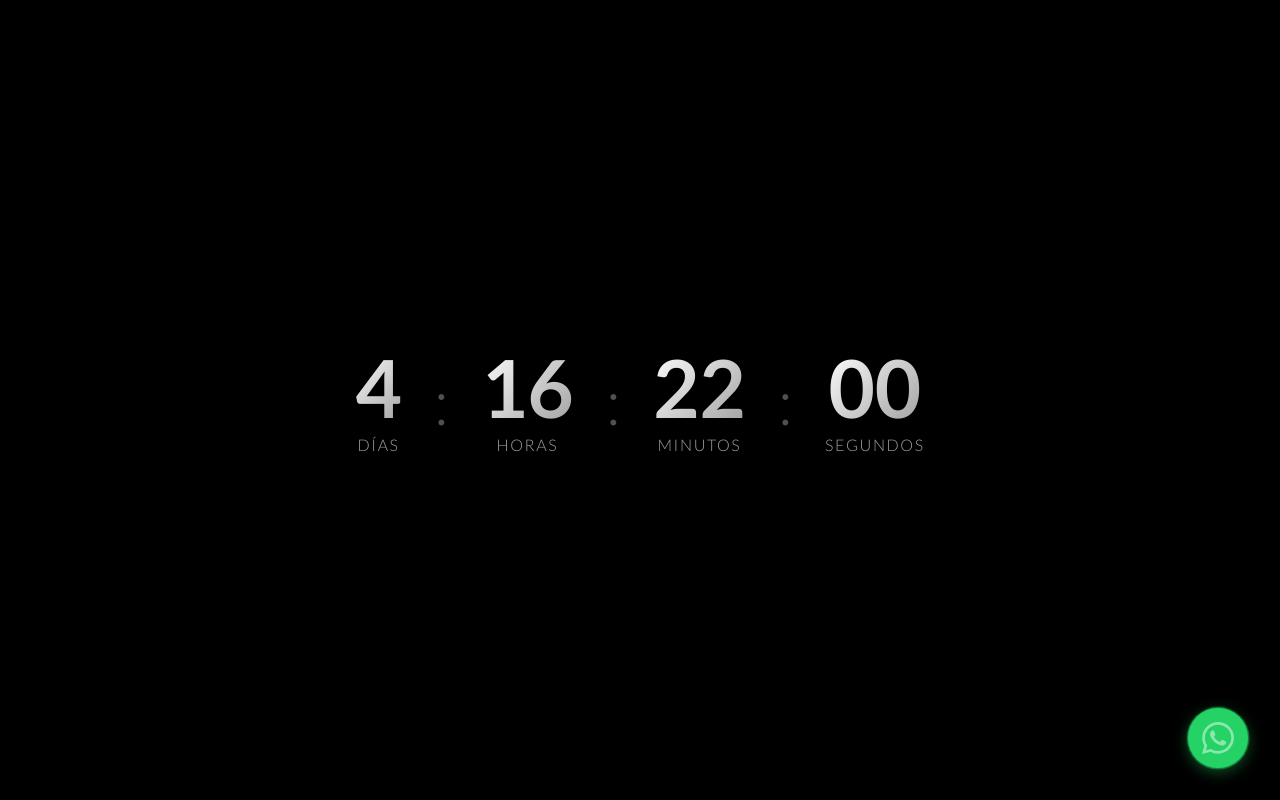
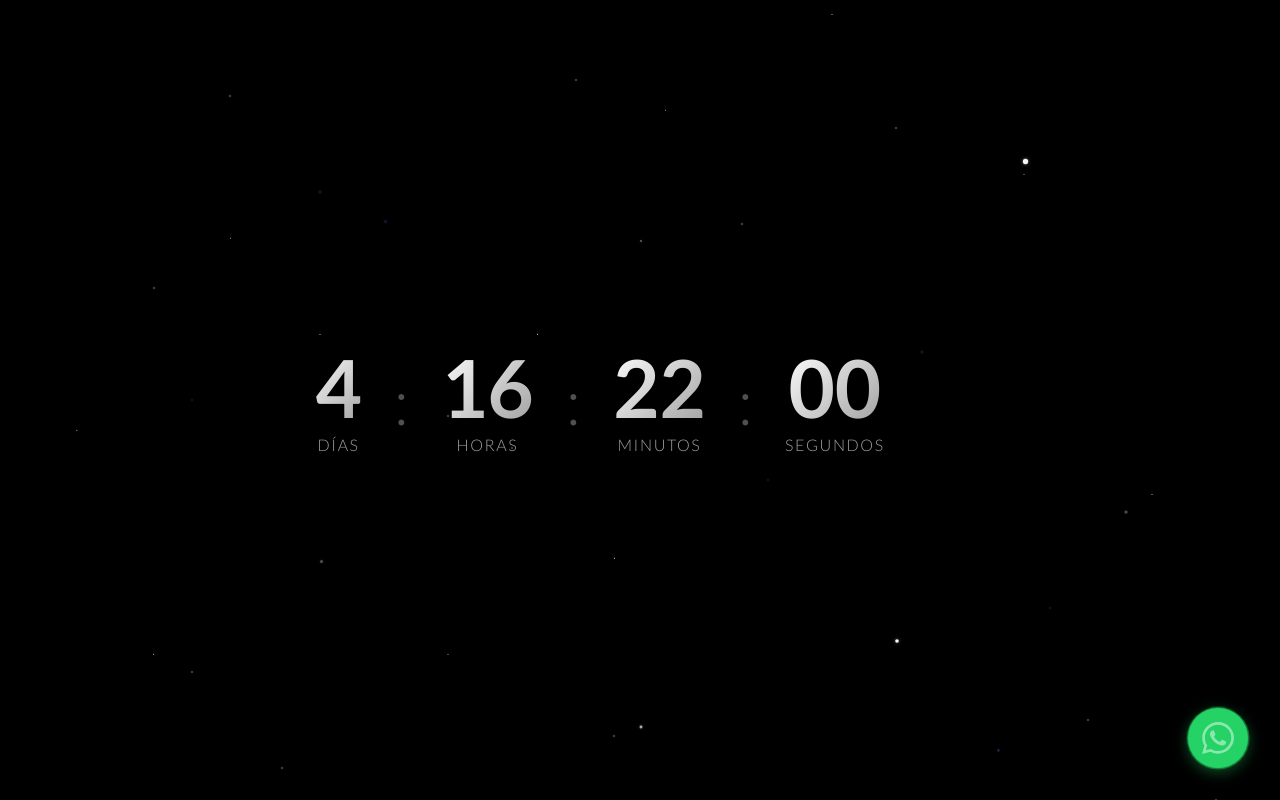
Before and after one commit to zcaraluna/s1mple_cloud, a Next.js app: page /bastian in a window 1280 px wide. Built offline with nearby package versions, Linux system fonts and the light colour scheme.

Commit message:
actualizacion de bastian

```diff
--- a/app/bastian/page.module.css
+++ b/app/bastian/page.module.css
@@ -2,10 +2,94 @@
   min-height: 100vh;
   background: #000;
   color: #fff;
-  display: flex;
-  align-items: center;
-  justify-content: center;
-  padding: 2rem 1rem;
+  padding: 0;
+  position: relative;
+  overflow-x: hidden;
+}
+
+.galaxyWrapper {
+  position: fixed;
+  top: 0;
+  left: 0;
+  width: 100vw;
+  height: 100vh;
+  pointer-events: none;
+  z-index: 0;
+  background: #000;
+  min-height: 200vh;
+  background-image:
+    radial-gradient(2px 2px at 20% 30%, rgba(255, 255, 255, 0.8), transparent),
+    radial-gradient(1px 1px at 50% 50%, rgba(255, 255, 255, 0.9), transparent),
+    radial-gradient(1px 1px at 80% 10%, rgba(255, 255, 255, 0.6), transparent),
+    radial-gradient(2px 2px at 40% 70%, rgba(46, 80, 144, 0.7), transparent),
+    radial-gradient(1px 1px at 10% 80%, rgba(255, 255, 255, 0.8), transparent),
+    radial-gradient(1px 1px at 90% 20%, rgba(255, 255, 255, 0.7), transparent),
+    radial-gradient(1px 1px at 15% 50%, rgba(255, 255, 255, 0.6), transparent),
+    radial-gradient(1px 1px at 60% 90%, rgba(255, 255, 255, 0.8), transparent),
+    radial-gradient(1px 1px at 35% 25%, rgba(255, 255, 255, 0.6), transparent),
+    radial-gradient(2px 2px at 70% 60%, rgba(46, 80, 144, 0.6), transparent),
+    radial-gradient(1px 1px at 25% 15%, rgba(255, 255, 255, 0.7), transparent),
+    radial-gradient(1px 1px at 85% 75%, rgba(255, 255, 255, 0.8), transparent),
+    radial-gradient(1px 1px at 55% 40%, rgba(255, 255, 255, 0.6), transparent),
+    radial-gradient(1px 1px at 45% 85%, rgba(255, 255, 255, 0.7), transparent),
+    radial-gradient(1px 1px at 75% 35%, rgba(255, 255, 255, 0.8), transparent),
+    radial-gradient(1px 1px at 30% 60%, rgba(255, 255, 255, 0.6), transparent),
+    radial-gradient(1px 1px at 65% 5%, rgba(255, 255, 255, 0.7), transparent),
+    radial-gradient(1px 1px at 5% 45%, rgba(255, 255, 255, 0.8), transparent),
+    radial-gradient(1px 1px at 95% 55%, rgba(255, 255, 255, 0.6), transparent),
+    radial-gradient(2px 2px at 50% 95%, rgba(46, 80, 144, 0.7), transparent),
+    radial-gradient(1px 1px at 12% 25%, rgba(255, 255, 255, 0.7), transparent),
+    radial-gradient(1px 1px at 28% 40%, rgba(255, 255, 255, 0.6), transparent),
+    radial-gradient(1px 1px at 42% 15%, rgba(255, 255, 255, 0.8), transparent),
+    radial-gradient(2px 2px at 58% 65%, rgba(46, 80, 144, 0.6), transparent),
+    radial-gradient(1px 1px at 72% 45%, rgba(255, 255, 255, 0.7), transparent),
+    radial-gradient(1px 1px at 88% 80%, rgba(255, 255, 255, 0.6), transparent),
+    radial-gradient(1px 1px at 8% 70%, rgba(255, 255, 255, 0.8), transparent),
+    radial-gradient(1px 1px at 18% 12%, rgba(255, 255, 255, 0.6), transparent),
+    radial-gradient(1px 1px at 32% 88%, rgba(255, 255, 255, 0.7), transparent),
+    radial-gradient(1px 1px at 48% 22%, rgba(255, 255, 255, 0.8), transparent),
+    radial-gradient(1px 1px at 62% 78%, rgba(255, 255, 255, 0.6), transparent),
+    radial-gradient(2px 2px at 78% 28%, rgba(46, 80, 144, 0.7), transparent),
+    radial-gradient(1px 1px at 92% 62%, rgba(255, 255, 255, 0.7), transparent),
+    radial-gradient(1px 1px at 14% 58%, rgba(255, 255, 255, 0.6), transparent),
+    radial-gradient(1px 1px at 26% 35%, rgba(255, 255, 255, 0.8), transparent),
+    radial-gradient(1px 1px at 38% 82%, rgba(255, 255, 255, 0.7), transparent),
+    radial-gradient(1px 1px at 52% 8%, rgba(255, 255, 255, 0.6), transparent),
+    radial-gradient(1px 1px at 66% 52%, rgba(255, 255, 255, 0.8), transparent),
+    radial-gradient(1px 1px at 82% 92%, rgba(255, 255, 255, 0.7), transparent),
+    radial-gradient(1px 1px at 6% 18%, rgba(255, 255, 255, 0.6), transparent),
+    radial-gradient(1px 1px at 22% 72%, rgba(255, 255, 255, 0.8), transparent),
+    radial-gradient(2px 2px at 46% 48%, rgba(46, 80, 144, 0.6), transparent),
+    radial-gradient(1px 1px at 68% 38%, rgba(255, 255, 255, 0.7), transparent),
+    radial-gradient(1px 1px at 84% 58%, rgba(255, 255, 255, 0.6), transparent),
+    radial-gradient(1px 1px at 96% 28%, rgba(255, 255, 255, 0.8), transparent);
+  background-size: 100% 200%;
+  background-position: 0% 0%;
+  background-repeat: repeat-y;
+}
+
+.starsContainer {
+  position: absolute;
+  top: 0;
+  left: 0;
+  width: 100vw;
+  height: 200vh;
+  pointer-events: none;
+  overflow: hidden;
+}
+
+.star {
+  position: absolute;
+  background: white;
+  border-radius: 50%;
+  opacity: 0.3;
+  transform: translate(-50%, -50%);
+  box-shadow: 0 0 2px rgba(255, 255, 255, 0.5);
+  transition: box-shadow 0.3s ease;
+}
+
+.star[style*="#2E5090"] {
+  box-shadow: 0 0 3px rgba(46, 80, 144, 0.8);
 }
 
 .content {
@@ -14,6 +98,9 @@
   display: flex;
   align-items: center;
   justify-content: center;
+  min-height: 100vh;
+  position: relative;
+  z-index: 1;
 }
 
 .counter {
--- a/app/bastian/page.tsx
+++ b/app/bastian/page.tsx
@@ -1,6 +1,7 @@
 'use client'
 
-import { useEffect, useState } from 'react'
+import { useEffect, useState, useRef } from 'react'
+import anime from 'animejs'
 import styles from './page.module.css'
 
 export default function BastianPage() {
@@ -10,6 +11,8 @@ export default function BastianPage() {
     minutes: 0,
     seconds: 0,
   })
+  const starsRef = useRef<HTMLDivElement>(null)
+  const galaxyRef = useRef<HTMLDivElement>(null)
 
   useEffect(() => {
     // Fecha de nacimiento: 26/12/2025 a las 16:24
@@ -36,8 +39,132 @@ export default function BastianPage() {
     return () => clearInterval(interval)
   }, [])
 
+  useEffect(() => {
+    // Animación 2D: fondo moviéndose hacia arriba en bucle infinito
+    if (galaxyRef.current) {
+      anime({
+        targets: galaxyRef.current,
+        backgroundPosition: ['0% 0%', '0% 100%'],
+        duration: 60000,
+        easing: 'linear',
+        loop: true,
+      })
+    }
+
+    // Animaciones de brillo intermitente para estrellas aleatorias y movimiento hacia arriba
+    if (starsRef.current) {
+      const stars = starsRef.current.children
+      Array.from(stars).forEach((star, index) => {
+        const delay = index * 500 + Math.random() * 2000
+        const duration = 3000 + Math.random() * 4000
+
+        // Animación de twinkle
+        setTimeout(() => {
+          const twinkleAnimation = () => {
+            anime({
+              targets: star,
+              opacity: [0.3, 1, 0.3],
+              scale: [1, 1.8, 1],
+              duration: duration,
+              easing: 'easeInOutSine',
+              complete: () => {
+                setTimeout(twinkleAnimation, Math.random() * 5000 + 3000)
+              }
+            })
+          }
+          twinkleAnimation()
+        }, delay)
+
+        // Animación de movimiento hacia arriba en bucle
+        const starElement = star as HTMLElement
+        const initialTop = starElement.style.top
+        const moveAnimation = () => {
+          const currentTop = parseFloat(initialTop) || 50
+          anime({
+            targets: starElement,
+            top: [`${currentTop}%`, `${currentTop - 100}%`],
+            duration: 60000 + Math.random() * 30000, // Velocidad variable para profundidad
+            easing: 'linear',
+            complete: () => {
+              // Resetear posición y continuar
+              starElement.style.top = `${currentTop + 100}%`
+              moveAnimation()
+            }
+          })
+        }
+        setTimeout(moveAnimation, index * 2000)
+      })
+    }
+  }, [])
+
+  const starPositions = [
+    { top: '20%', left: '30%' },
+    { top: '50%', left: '50%' },
+    { top: '80%', left: '10%' },
+    { top: '40%', left: '70%' },
+    { top: '10%', left: '80%' },
+    { top: '90%', left: '20%' },
+    { top: '15%', left: '50%' },
+    { top: '60%', left: '90%' },
+    { top: '35%', left: '25%' },
+    { top: '70%', left: '60%' },
+    { top: '25%', left: '15%' },
+    { top: '85%', left: '75%' },
+    { top: '55%', left: '40%' },
+    { top: '45%', left: '85%' },
+    { top: '75%', left: '35%' },
+    { top: '30%', left: '60%' },
+    { top: '65%', left: '5%' },
+    { top: '5%', left: '45%' },
+    { top: '95%', left: '55%' },
+    { top: '50%', left: '95%' },
+    { top: '12%', left: '25%' },
+    { top: '28%', left: '40%' },
+    { top: '42%', left: '15%' },
+    { top: '58%', left: '65%' },
+    { top: '72%', left: '45%' },
+    { top: '88%', left: '80%' },
+    { top: '8%', left: '70%' },
+    { top: '18%', left: '12%' },
+    { top: '32%', left: '88%' },
+    { top: '48%', left: '22%' },
+    { top: '62%', left: '78%' },
+    { top: '78%', left: '28%' },
+    { top: '92%', left: '62%' },
+    { top: '14%', left: '58%' },
+    { top: '26%', left: '35%' },
+    { top: '38%', left: '82%' },
+    { top: '52%', left: '8%' },
+    { top: '66%', left: '52%' },
+    { top: '82%', left: '92%' },
+    { top: '6%', left: '18%' },
+    { top: '22%', left: '72%' },
+    { top: '46%', left: '48%' },
+    { top: '68%', left: '38%' },
+    { top: '84%', left: '58%' },
+    { top: '96%', left: '28%' },
+  ]
+
   return (
     <div className={styles.container}>
+      <div ref={galaxyRef} className={styles.galaxyWrapper}>
+        <div ref={starsRef} className={styles.starsContainer}>
+          {starPositions.map((pos, index) => (
+            <div
+              key={index}
+              className={styles.star}
+              style={{
+                top: pos.top,
+                left: pos.left,
+                width: index % 4 === 0 ? '3px' : '2px',
+                height: index % 4 === 0 ? '3px' : '2px',
+                background: index % 5 === 0 ? '#2E5090' : 'white',
+                boxShadow: index % 5 === 0 ? '0 0 3px rgba(46, 80, 144, 0.8)' : '0 0 2px rgba(255, 255, 255, 0.5)',
+              }}
+            />
+          ))}
+        </div>
+      </div>
       <div className={styles.content}>
         <div className={styles.counter}>
           <div className={styles.timeUnit}>
```
